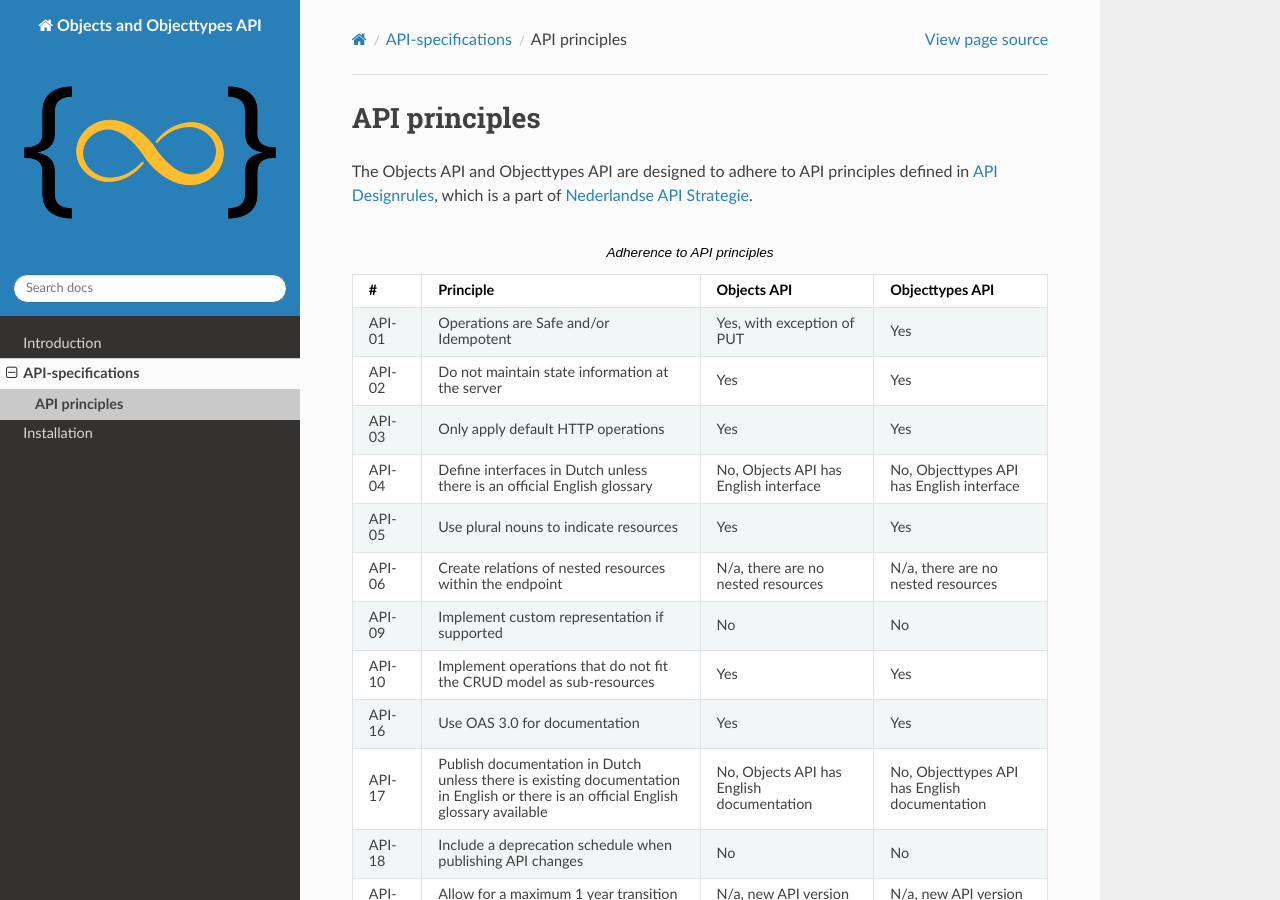
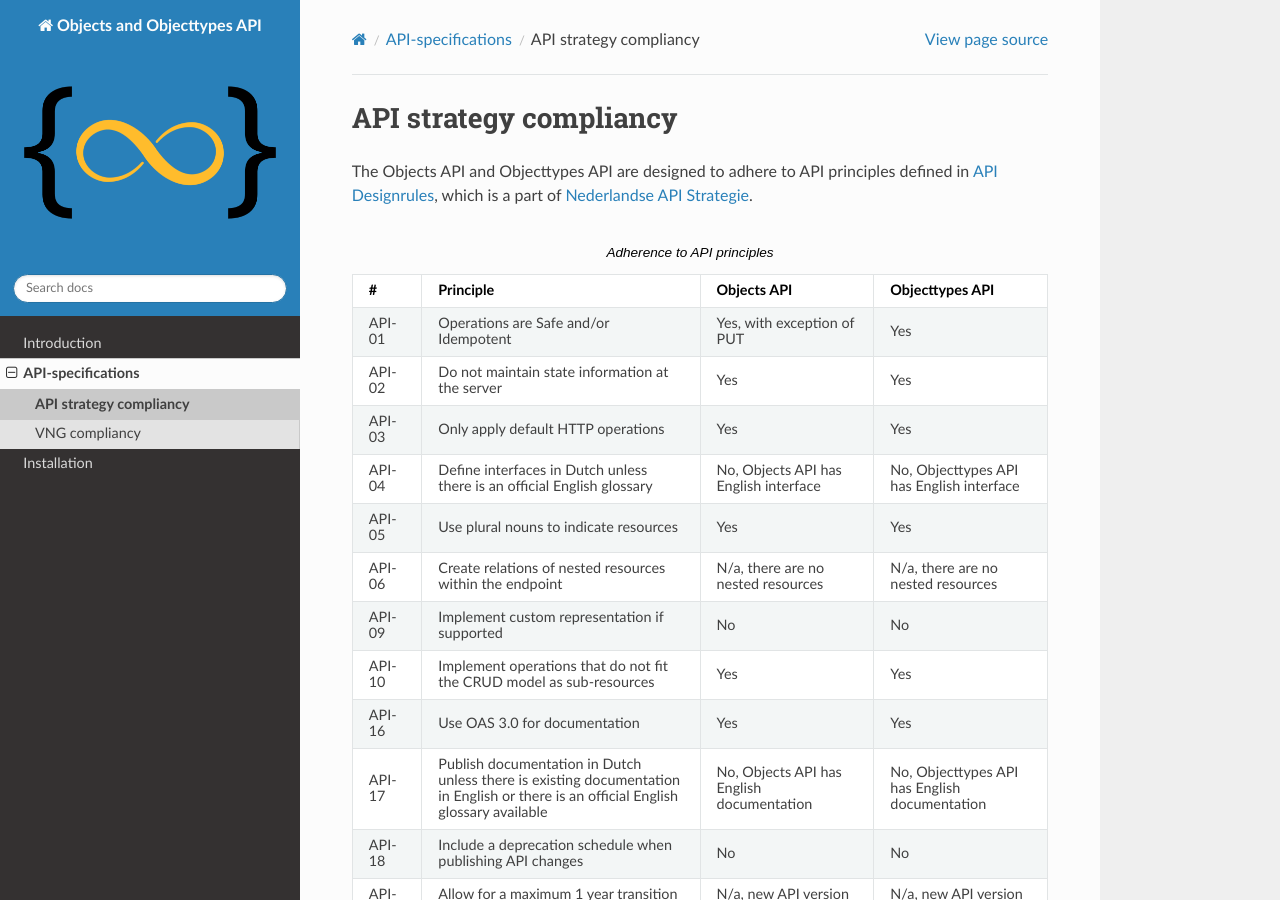
Before and after one commit to maykinmedia/objects-api, a Sphinx documentation site: the page built from docs/api/compliancy/api-strategy.rst, in a window 1280 px wide and 900 px high. Built offline with Sphinx 7.4.7 and the Read the Docs theme 2.0.0, drawn with Linux system fonts in a browser that asks for light colours.

Commit message:
:pencil: Partially fixes #98 -- Added VNG compliancy checklist

```diff
--- a/docs/api/principles.rst
+++ b/docs/api/compliancy/api-strategy.rst
@@ -1,8 +1,8 @@
-.. _api_principles:
+.. _compliancy_api-strategy:
 
-==============
-API principles
-==============
+=======================
+API strategy compliancy
+=======================
 
 The Objects API and Objecttypes API are designed to adhere to API principles
 defined in `API Designrules`_, which is a part of `Nederlandse API Strategie`_.
@@ -38,4 +38,4 @@
 .. _`Nederlandse API Strategie`: https://docs.geostandaarden.nl/api/API-Strategie/
 .. _`API Test Platform`: https://api-test.nl/
 .. _`Objecttypes API`: https://api-test.nl/design_rules/a7cc7393-f34f-44e6-b430-4cd494f1e7a9/
-.. _`objects API`: https://api-test.nl/design_rules/3afb790b-c0aa-41ff-bca6-295a909cab7e/
+.. _`Objects API`: https://api-test.nl/design_rules/3afb790b-c0aa-41ff-bca6-295a909cab7e/
--- a/docs/api/index.rst
+++ b/docs/api/index.rst
@@ -29,4 +29,5 @@
    :maxdepth: 1
    :caption: Further reading
 
-   principles
+   compliancy/api-strategy
+   compliancy/vng
```
Also changed, not shown: docs/api/compliancy/vng.rst (added, +102 -0 lines).
